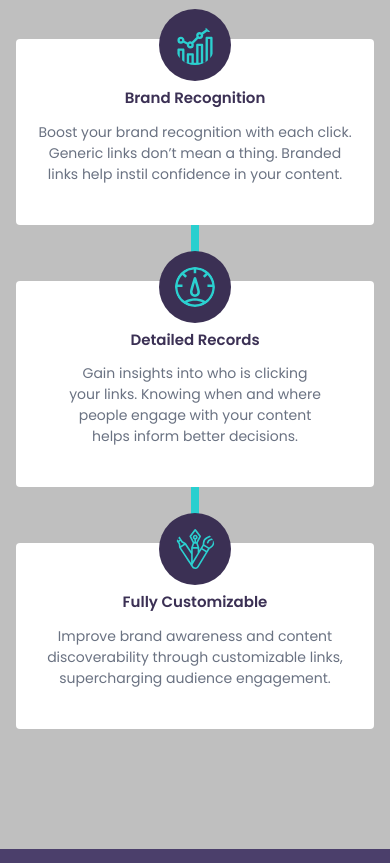
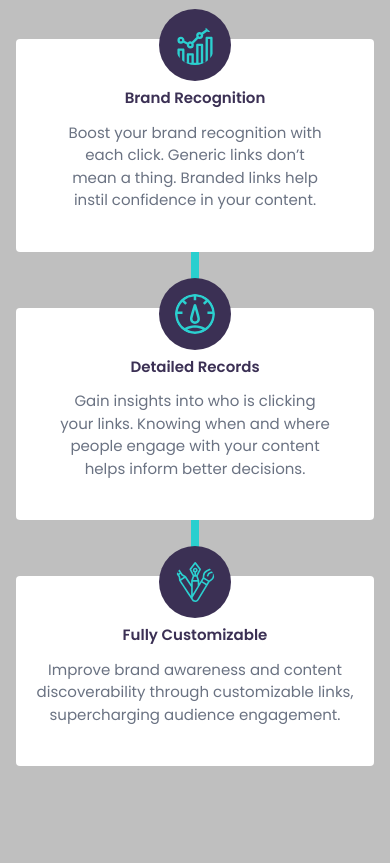
Before and after one commit to dayosvoid/URI-shorten-api-, a React (Vite) app: page / in a window 390 px wide. Shown: the part 1260-2123 px from the top of the page. Built offline with nearby package versions, Linux system fonts and the light colour scheme.

Commit message:
Update Input.jsx

```diff
--- a/src/Component/Input.jsx
+++ b/src/Component/Input.jsx
@@ -220,7 +220,7 @@ const Input = () => {
                                 <div className='flex flex-col items-center gap-3 bg-white text-center px-5 pt-12 py-10 rounded-sm text-balance md:pl-4 md:px-2 md:text-start relative'>
                                     <span className='absolute top-[-30px] md:top-[-40px] md:left-[30px]'><img src={brandimg} alt="" className='bg-[hsl(257,27%,26%)] p-4 rounded-full size-18 md:size-20' /></span>
                                     <h2 className='text-[hsl(257,27%,26%)] md:text-[20] text-[15px] font-semibold md:self-start'>Brand Recognition</h2>
-                                    <p className='text-gray-500 text-[14px] md:text-[18px]  text-balance md:text-start w-full'>Boost your brand recognition with each click. Generic links don’t mean a thing. Branded links help instil confidence in your content.
+                                    <p className='text-gray-500 text-[15px] md:text-[18px]  text-balance md:text-start w-full'>Boost your brand recognition with each click. Generic links don’t mean a thing. Branded links help instil confidence in your content.
                                     </p>
                                 </div>
 
@@ -229,7 +229,7 @@ const Input = () => {
                                 <div className='flex flex-col items-center gap-3 bg-white text-center px-5 pt-12 py-10 rounded-sm text-balance md:pl-4 md:px-2 md:text-start relative md:top-8'>
                                     <span className='absolute top-[-30px] md:top-[-40px] md:left-[30px]'><img src={detailedimg} alt="" className='bg-[hsl(257,27%,26%)] p-4 rounded-full size-18 md:size-20' /></span>
                                     <h2 className='text-[hsl(257,27%,26%)] md:text-[20] text-[15px] font-semibold md:self-start'>Detailed Records</h2>
-                                    <p className='text-gray-500  text-[14px] md:text-[18px]  text-balance md:text-start w-full'>Gain insights into who is clicking your links. Knowing when and where people engage with your content helps inform better decisions.
+                                    <p className='text-gray-500  text-[15px] md:text-[18px]  text-balance md:text-start w-full'>Gain insights into who is clicking your links. Knowing when and where people engage with your content helps inform better decisions.
                                     </p>
                                 </div>
 
@@ -238,7 +238,7 @@ const Input = () => {
                                 <div className='flex flex-col items-center gap-3 bg-white text-center px-5 pt-12 py-10 rounded-sm text-balance md:pl-4 md:px-2 md:text-start relative md:top-15'>
                                     <span className='absolute top-[-30px] md:top-[-40px] md:left-[30px]'><img src={fullyimg} alt="" className='bg-[hsl(257,27%,26%)] p-4 rounded-full size-18 md:size-20' /></span>
                                     <h2 className='text-[hsl(257,27%,26%)] text-[15px] md:text-[20] font-semibold md:self-start'>Fully Customizable</h2>
-                                    <p className='text-gray-500 text-[14px] md:text-[18px] text-balance md:text-start w-full'>Improve brand awareness and content discoverability through customizable links, supercharging audience engagement.
+                                    <p className='text-gray-500 text-[15px] md:text-[18px] text-balance md:text-start w-full'>Improve brand awareness and content discoverability through customizable links, supercharging audience engagement.
                                     </p>
                                 </div>
                             </div>
```
